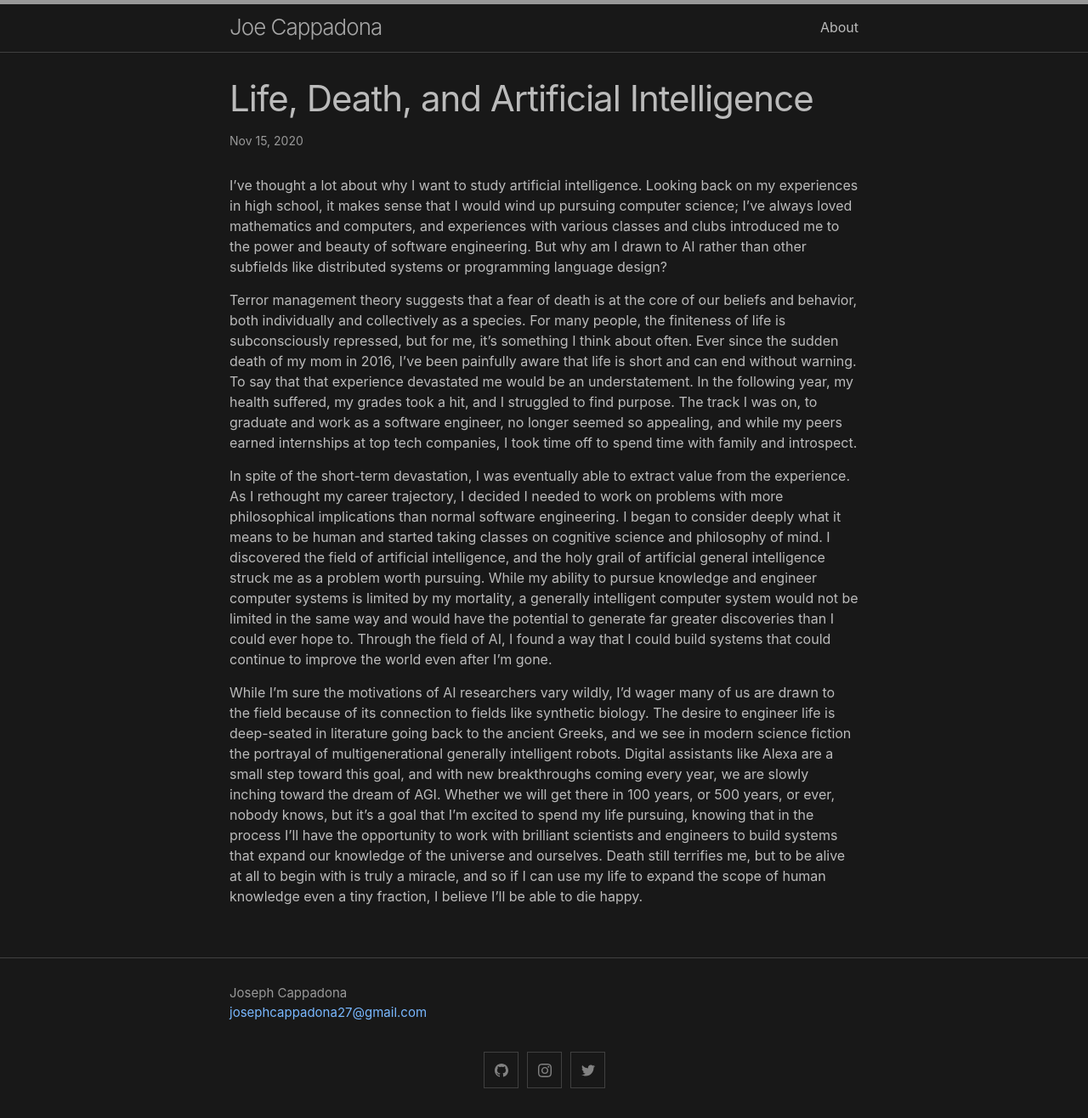
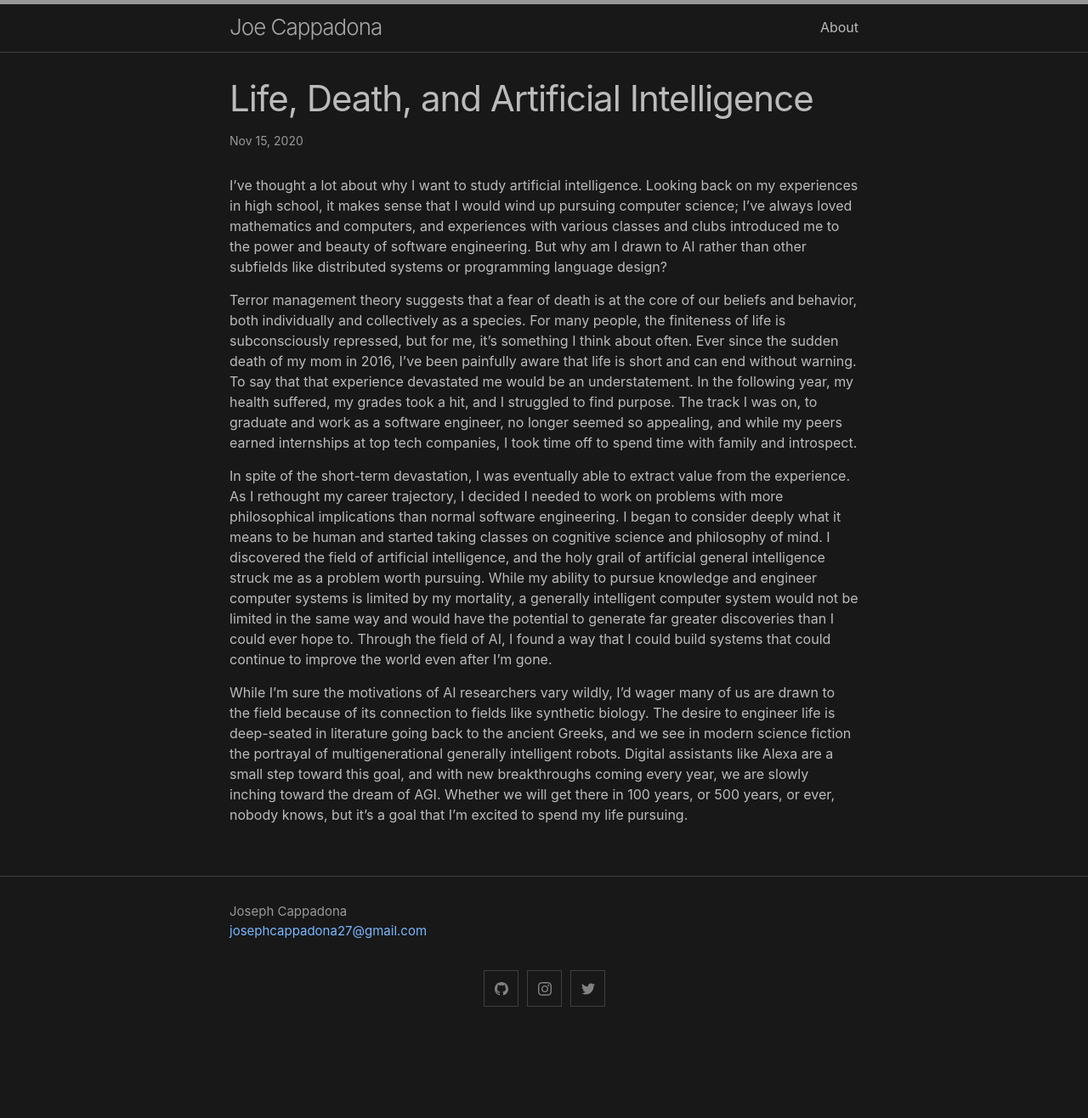
Before and after one commit to josephcappadona/josephcappadona.github.io, a Jekyll site: the page built from _posts/2020-11-15-life-death-and-AI.md, in a window 1280 px wide. Shown: the whole page at 85% size. Built offline with Jekyll 4.4.1, drawn with Linux system fonts in a browser that asks for light colours; after the commit the page ends 1220 px from its top, so only the background shows below that.

Commit message:
Update 2020-11-15-life-death-and-AI.md

```diff
--- a/_posts/2020-11-15-life-death-and-AI.md
+++ b/_posts/2020-11-15-life-death-and-AI.md
@@ -10,4 +10,4 @@ Terror management theory suggests that a fear of death is at the core of our bel
 
 In spite of the short-term devastation, I was eventually able to extract value from the experience. As I rethought my career trajectory, I decided I needed to work on problems with more philosophical implications than normal software engineering. I began to consider deeply what it means to be human and started taking classes on cognitive science and philosophy of mind. I discovered the field of artificial intelligence, and the holy grail of artificial general intelligence struck me as a problem worth pursuing. While my ability to pursue knowledge and engineer computer systems is limited by my mortality, a generally intelligent computer system would not be limited in the same way and would have the potential to generate far greater discoveries than I could ever hope to. Through the field of AI, I found a way that I could build systems that could continue to improve the world even after I’m gone.
 
-While I’m sure the motivations of AI researchers vary wildly, I’d wager many of us are drawn to the field because of its connection to fields like synthetic biology. The desire to engineer life is deep-seated in literature going back to the ancient Greeks, and we see in modern science fiction the portrayal of multigenerational generally intelligent robots. Digital assistants like Alexa are a small step toward this goal, and with new breakthroughs coming every year, we are slowly inching toward the dream of AGI. Whether we will get there in 100 years, or 500 years, or ever, nobody knows, but it’s a goal that I’m excited to spend my life pursuing, knowing that in the process I’ll have the opportunity to work with brilliant scientists and engineers to build systems that expand our knowledge of the universe and ourselves. Death still terrifies me, but to be alive at all to begin with is truly a miracle, and so if I can use my life to expand the scope of human knowledge even a tiny fraction, I believe I’ll be able to die happy.
+While I’m sure the motivations of AI researchers vary wildly, I’d wager many of us are drawn to the field because of its connection to fields like synthetic biology. The desire to engineer life is deep-seated in literature going back to the ancient Greeks, and we see in modern science fiction the portrayal of multigenerational generally intelligent robots. Digital assistants like Alexa are a small step toward this goal, and with new breakthroughs coming every year, we are slowly inching toward the dream of AGI. Whether we will get there in 100 years, or 500 years, or ever, nobody knows, but it’s a goal that I’m excited to spend my life pursuing.
```
